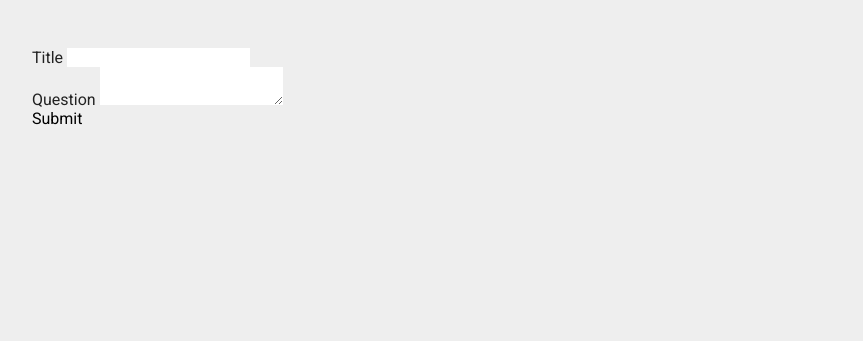
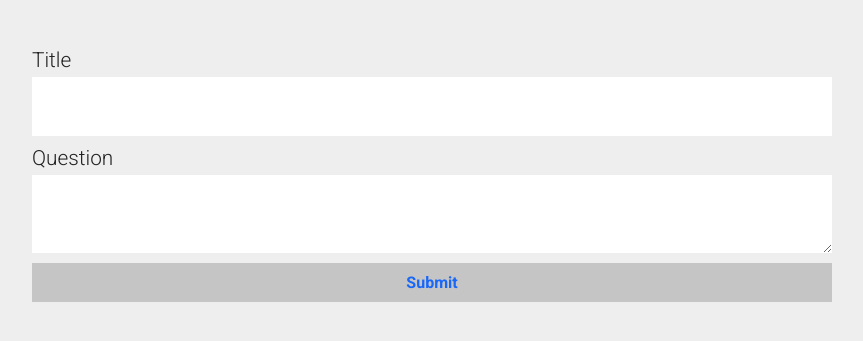
Before and after one commit to CodecoolGlobal/ask-mate-3-python-n0rbertz, a Flask app: page /add-question in a window 1280 px wide. Shown: the part 62-403 px from the top of the page, without its empty margins (208-1071 px from the left). Run offline with Flask 2, Linux system fonts and the light colour scheme.

Commit message:
add edit forms style

```diff
--- a/static/style.css
+++ b/static/style.css
@@ -237,3 +237,37 @@ h2.answer-title {
     font-weight: 100;
     text-align: center;
 }
+
+form.add-edit > div {
+    margin-top: 10px;
+}
+
+form.add-edit > div:first-child {
+    margin-top: 0;
+}
+
+form.add-edit > div > * {
+    display: block;
+}
+
+form.add-edit > div > input, form.add-edit > div > textarea {
+    width: 100%;
+    padding: 20px;
+}
+
+form.add-edit button {
+    display: block;
+    margin-top: 10px;
+    padding: 10px 0;
+    width: 100%;
+    background: #c5c5c5;
+    color: #1867f9;
+    font-weight: bold;
+    cursor: pointer;
+}
+
+form.add-edit label {
+    font-size: 1.3em;
+    font-weight: 100;
+    margin-bottom: 5px;
+}
--- a/templates/add-question.html
+++ b/templates/add-question.html
@@ -4,7 +4,7 @@
     <a href="/">Cancel</a>
 {% endblock %}
 {% block wrappercontent %}
-<form action="" method="POST">
+<form class="add-edit" action="" method="POST">
     <div>
         <label>Title</label>
         <input name="title">
--- a/templates/add_answer.html
+++ b/templates/add_answer.html
@@ -4,7 +4,7 @@
     <a href="/question/{{ question_id }}">Cancel</a>
 {% endblock %}
 {% block wrappercontent %}
-<form action="" method="POST">
+<form class="add-edit" action="" method="POST">
     <div>
         <label>Message</label>
         <textarea name="message"></textarea>
--- a/templates/add_comment_to_answer.html
+++ b/templates/add_comment_to_answer.html
@@ -4,7 +4,7 @@
     <a href="/question/{{ question_id }}">Cancel</a>
 {% endblock %}
 {% block wrappercontent %}
-<form action="/answer/{{ answer_id }}/new-comment" method="POST">
+<form class="add-edit" action="/answer/{{ answer_id }}/new-comment" method="POST">
     <div>
         <label>Message</label>
         <textarea name="message"></textarea>
--- a/templates/add_comment_to_question.html
+++ b/templates/add_comment_to_question.html
@@ -4,7 +4,7 @@
     <a href="/question/{{ question_id }}">Cancel</a>
 {% endblock %}
 {% block wrappercontent %}
-<form action="/question/{{ question_id }}/new-comment" method="POST">
+<form class="add-edit" action="/question/{{ question_id }}/new-comment" method="POST">
     <div>
         <label>Message</label>
         <textarea name="message"></textarea>
--- a/templates/edit_answer.html
+++ b/templates/edit_answer.html
@@ -4,7 +4,7 @@
     <a href="/question/{{ question_id }}">Cancel</a>
 {% endblock %}
 {% block wrappercontent %}
-<form action="" method="POST">
+<form class="add-edit" action="" method="POST">
     {% for answer in answer_data %}
     <div>
         <label>Message</label>
--- a/templates/edit_comment.html
+++ b/templates/edit_comment.html
@@ -4,7 +4,7 @@
     <a href="/question/{{ question_id }}">Cancel</a>
 {% endblock %}
 {% block wrappercontent %}
-<form action="" method="POST">
+<form class="add-edit" action="" method="POST">
     {% for comment in comment_data %}
     <div>
         <label>Message</label>
--- a/templates/edit_question.html
+++ b/templates/edit_question.html
@@ -4,7 +4,7 @@
     <a href="/question/{{ question_id }}">Cancel</a>
 {% endblock %}
 {% block wrappercontent %}
-<form action="" method="POST">
+<form class="add-edit" action="" method="POST">
     {% for question in question_data %}
     <div>
         <label>Title</label>
```
